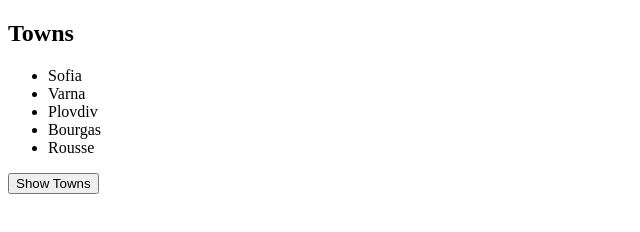
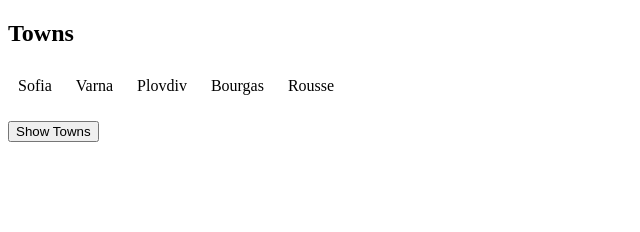
Before and after one commit to astambi/JS-Advanced, a plain HTML site: page 02-Lab-jQuery-Library/05-selectable-towns.html in a window 1280 px wide. Shown: the whole page, without its empty margins (0-640 px from the left). Drawn offline with nearby package versions, Linux system fonts and the light colour scheme.

Commit message:
Lab: jQuery Library

```diff
--- a/02-Lab-jQuery-Library/05-selectable-towns.html
+++ b/02-Lab-jQuery-Library/05-selectable-towns.html
@@ -3,7 +3,7 @@
 <head>
     <meta charset="UTF-8">
     <title>Selectable Towns</title>
-    <link rel="stylesheet" href="" />
+    <link rel="stylesheet" href="05-selectable-towns.css" />
     <script src="https://code.jquery.com/jquery-3.1.1.min.js" integrity="sha256-hVVnYaiADRTO2PzUGmuLJr8BLUSjGIZsDYGmIJLv2b8="   crossorigin="anonymous"></script>
     <script src="05-selectable-towns.js"></script>
 </head>
```
